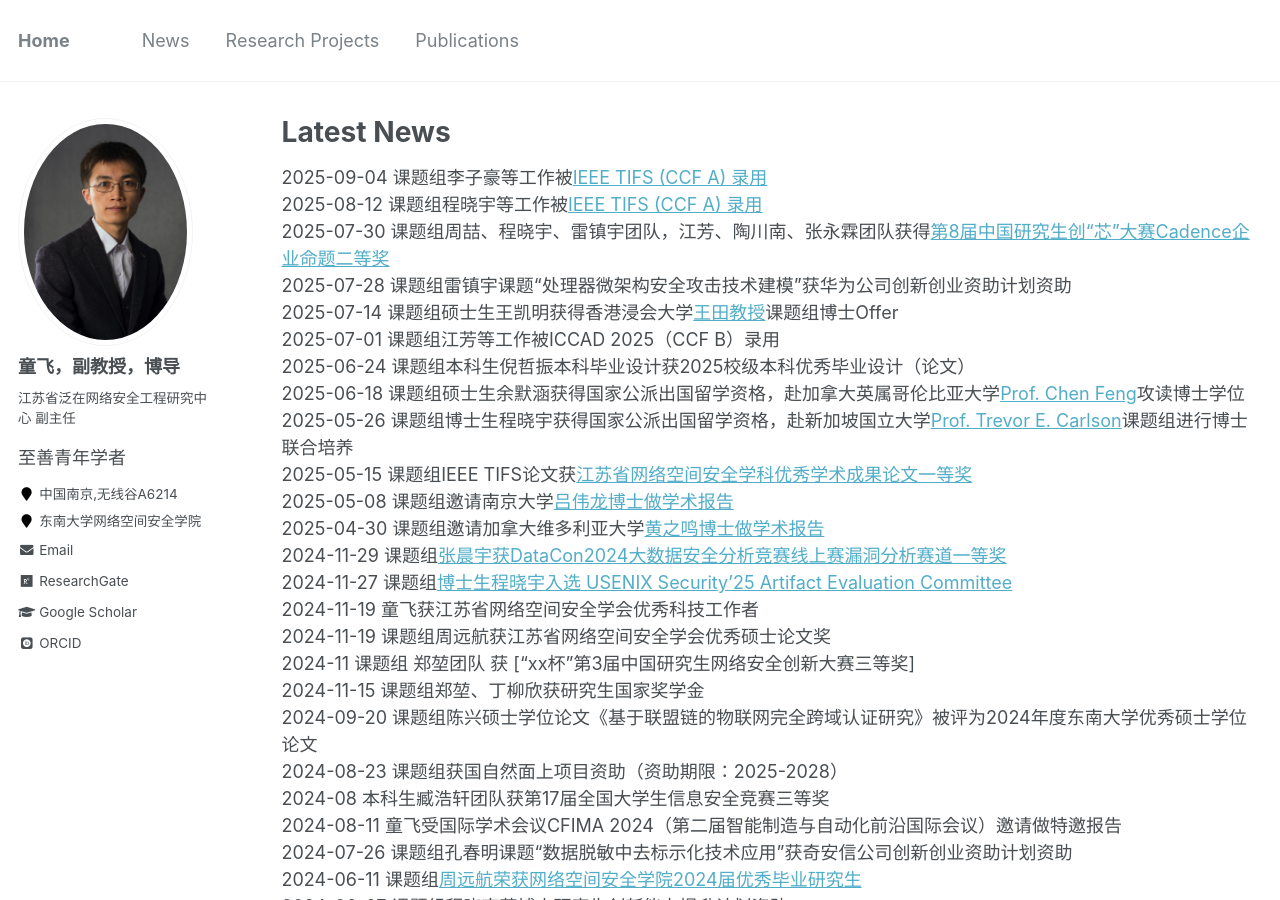
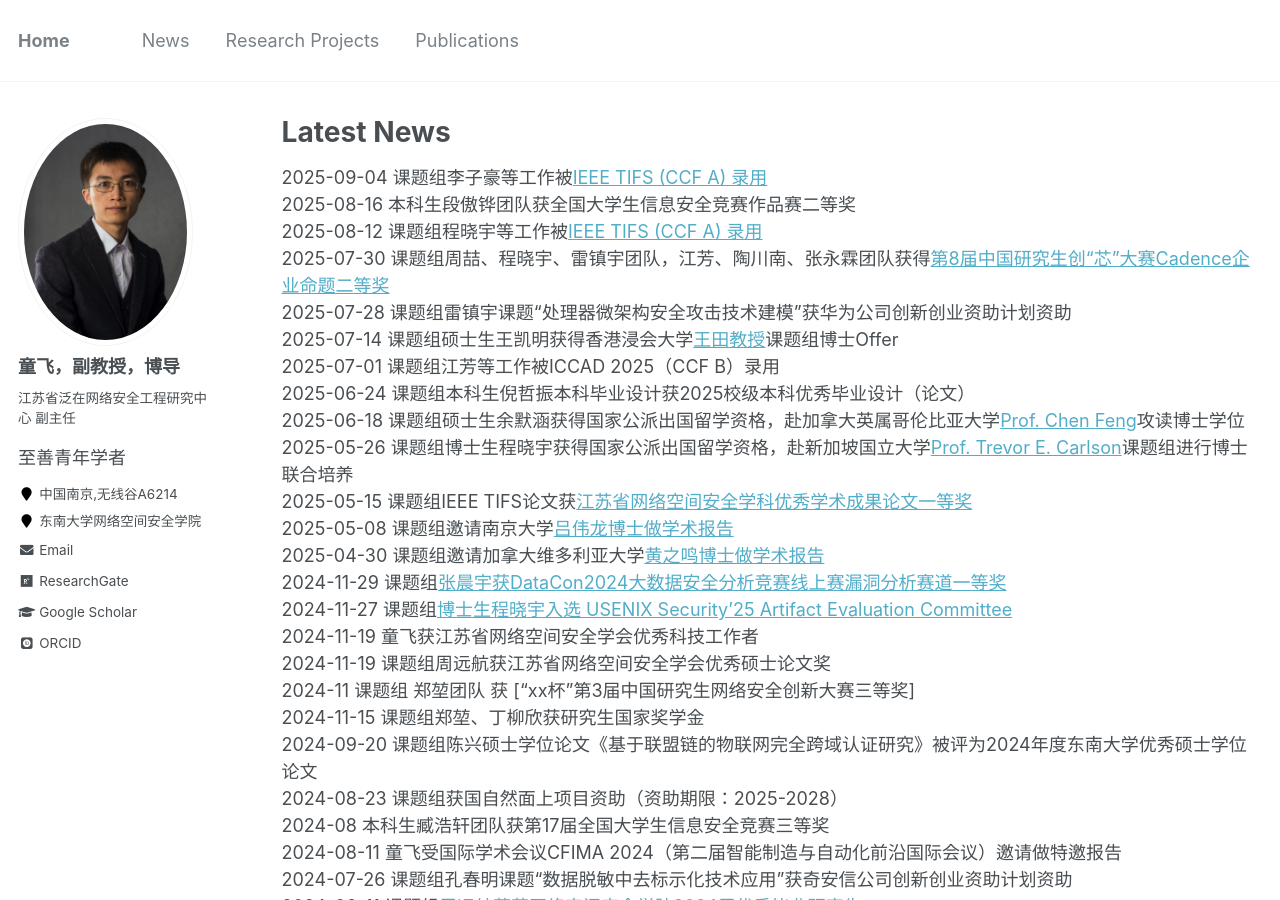
Before and after one commit to fei-tong/fei-tong.github.io, a Jekyll site: the page built from _pages/News.md, in a window 1280 px wide and 900 px high. Built offline with Jekyll 4.4.1, drawn with Linux system fonts in a browser that asks for light colours; some web fonts are replaced.

Commit message:
Update News.md

```diff
--- a/_pages/News.md
+++ b/_pages/News.md
@@ -5,6 +5,7 @@ permalink: /News/
 author_profile: true
 ---
 2025-09-04 课题组李子豪等工作被[IEEE TIFS (CCF A) 录用](https://ieeexplore.ieee.org/document/11159069)<br>
+2025-08-16 本科生段傲铧团队获全国大学生信息安全竞赛作品赛二等奖<br>
 2025-08-12 课题组程晓宇等工作被[IEEE TIFS (CCF A) 录用](https://ieeexplore.ieee.org/document/11123915/)<br>
 2025-07-30 课题组周喆、程晓宇、雷镇宇团队，江芳、陶川南、张永霖团队获得[第8届中国研究生创“芯”大赛Cadence企业命题二等奖](https://cpipc.acge.org.cn//cw/detail/10/2c90801798476ff0019874a24c26666d)<br>
 2025-07-28 课题组雷镇宇课题“处理器微架构安全攻击技术建模”获华为公司创新创业资助计划资助<br>
```
